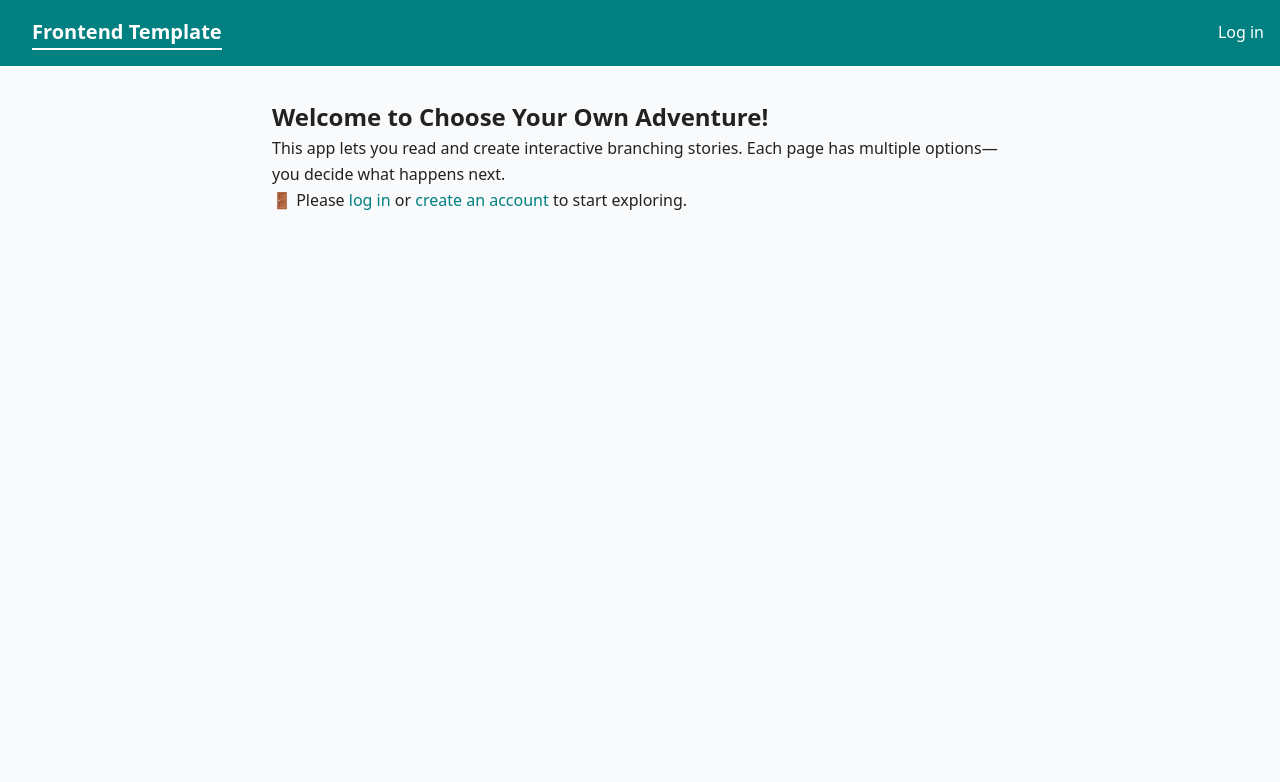
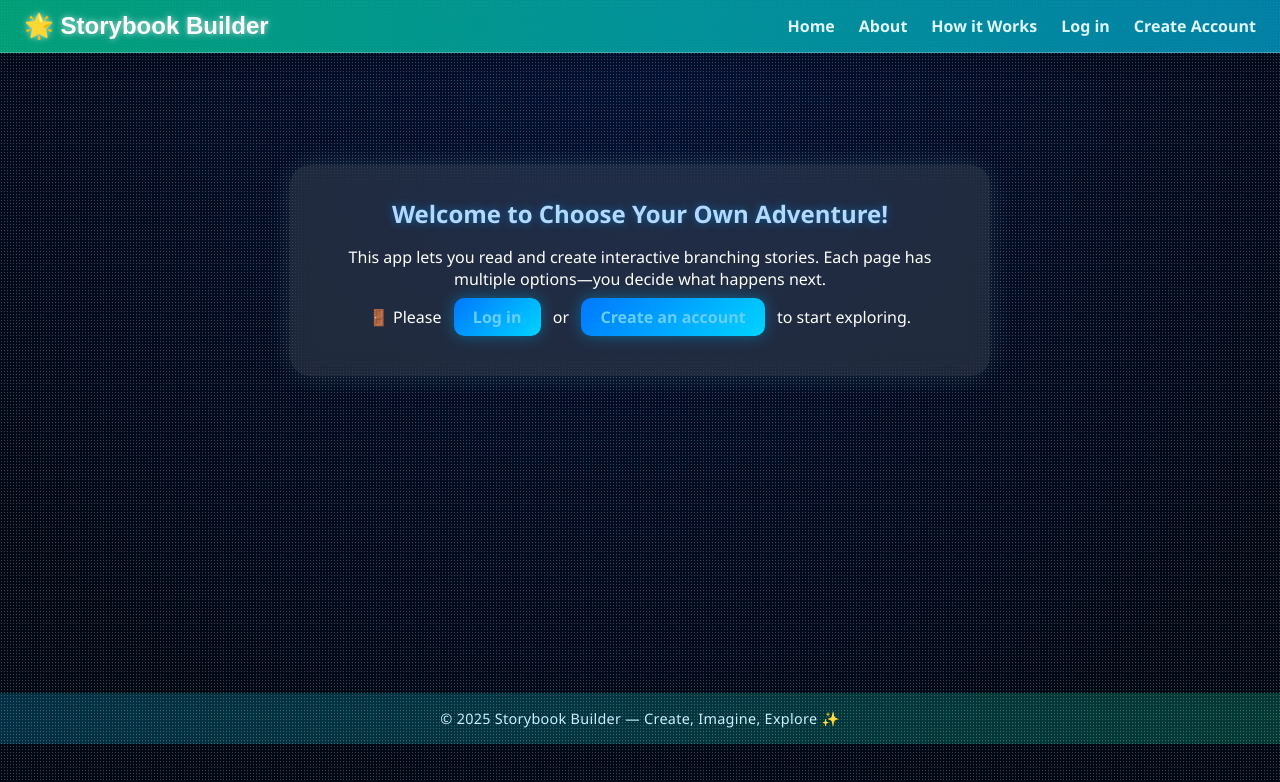
Before and after one commit to rafaelajohnson/capstone-frontend, a React (Vite) app: page / in a window 1280 px wide. Shown: the top 782 px of the page. Built offline with nearby package versions, Linux system fonts and the light colour scheme.

Commit message:
styling frontend.

```diff
--- a/src/App.jsx
+++ b/src/App.jsx
@@ -7,6 +7,8 @@ import Layout from "./layout/Layout";
 import Login from "./auth/Login";
 import Register from "./auth/Register";
 import Home from "./Home";
+import About from "./pages/About";
+import HowItWorks from "./pages/HowItWorks";
 
 // main story files
 import StoriesList from "./stories/StoriesList";
@@ -30,6 +32,8 @@ export default function App() {
         {/* auth pages */}
         <Route path="/register" element={<Register />} />
         <Route path="/login" element={<Login />} />
+        <Route path="/about" element={<About />} />
+        <Route path="/how-it-works" element={<HowItWorks />} />
 
         {/* story pages (the real user stories) */}
         <Route path="/stories" element={<StoriesList />} />
--- a/src/Home.jsx
+++ b/src/Home.jsx
@@ -6,20 +6,32 @@ export default function Home() {
   const { token } = useAuth();
 
   return (
-    <section>
+    <section className="floating-box">
       <h1>Welcome to Choose Your Own Adventure!</h1>
       <p>
         This app lets you read and create interactive branching stories. Each
         page has multiple options—you decide what happens next.
       </p>
+
       {token ? (
         <p>
-          🎉 You’re logged in! <Link to="/stories">View stories</Link> to begin.
+          🎉 You’re logged in!{" "}
+          <Link to="/stories" className="button">
+            View stories
+          </Link>{" "}
+          to begin.
         </p>
       ) : (
         <p>
-          🚪 Please <Link to="/login">log in</Link> or{" "}
-          <Link to="/register">create an account</Link> to start exploring.
+          🚪 Please{" "}
+          <Link to="/login" className="button">
+            Log in
+          </Link>{" "}
+          or{" "}
+          <Link to="/register" className="button">
+            Create an account
+          </Link>{" "}
+          to start exploring.
         </p>
       )}
     </section>
--- a/src/auth/Login.jsx
+++ b/src/auth/Login.jsx
@@ -1,32 +1,30 @@
+// src/auth/Login.jsx
 import { useState } from "react";
 import { Link, useNavigate } from "react-router-dom";
 import { useAuth } from "./AuthContext";
 
 /** A form that lets an existing user log in */
 export default function Login() {
-  const { login } = useAuth(); // hook into auth context to call backend
-  const navigate = useNavigate(); // redirect after successful login
-
+  const { login } = useAuth(); // same context hook
+  const navigate = useNavigate();
   const [error, setError] = useState(null);
 
-  // Handle form submission
   const onLogin = async (formData) => {
     const username = formData.get("username");
     const password = formData.get("password");
 
     try {
-      // Send credentials to backend /auth/login
       await login({ username, password });
-      navigate("/"); // go back to homepage once logged in
+      navigate("/");
     } catch (e) {
-      setError(e.message); // show error if login fails
+      setError(e.message);
     }
   };
 
   return (
-    <>
+    <div className="floating-box">
       <h1>Log in to your account</h1>
-      {/* form uses action instead of onSubmit, which plays nice with React Router */}
+
       <form action={onLogin}>
         <label>
           Username
@@ -39,7 +37,13 @@ export default function Login() {
         <button>Login</button>
         {error && <output>{error}</output>}
       </form>
-      <Link to="/register">Need an account? Register here.</Link>
-    </>
+
+      <p style={{ marginTop: "1rem" }}>
+        Need an account?{" "}
+        <Link to="/register" className="button">
+          Register here
+        </Link>
+      </p>
+    </div>
   );
 }
--- a/src/index.css
+++ b/src/index.css
@@ -1,110 +1,146 @@
-/* Base reset for consistency */
+/* === GLOBAL RESET & FONTS === */
 * {
   box-sizing: border-box;
   margin: 0;
   padding: 0;
-  font-family: system-ui, sans-serif;
 }
 
+html,
 body {
-  background: #f9fafb;
-  color: #222;
-  line-height: 1.6;
-  padding: 0;
-  margin: 0;
+  height: 100%;
+  font-family: 'Segoe UI', system-ui, sans-serif;
+  background: radial-gradient(circle at top, #001133, #000814 80%);
+  color: #f0f0f0;
+  overflow-x: hidden;
+  display: flex;
+  flex-direction: column;
 }
 
-/* Navbar styling */
-#navbar {
+/* === FIX: Prevent content duplication below footer === */
+#root {
   display: flex;
-  justify-content: space-between;
-  align-items: center;
-  background: teal;
-  padding: 1rem;
-  color: white;
+  flex-direction: column;
+  min-height: 100vh;
 }
 
-#navbar a {
-  color: white;
-  text-decoration: none;
-  margin-left: 1rem;
+main {
+  flex: 1;
 }
 
-#navbar a.active {
-  border-bottom: 2px solid white;
+/* === TWINKLING BACKGROUND EFFECT === */
+body::before,
+body::after {
+  content: "";
+  position: fixed;
+  top: 0;
+  left: 0;
+  width: 200%;
+  height: 200%;
+  background: radial-gradient(white 1px, transparent 1px);
+  background-size: 3px 3px;
+  opacity: 0.1;
+  animation: twinkle 6s infinite alternate;
+  pointer-events: none;
+  z-index: 0;
 }
 
-#brand {
-  font-weight: bold;
-  font-size: 1.25rem;
+@keyframes twinkle {
+  0% {
+    opacity: 0.05;
+    transform: translateY(0);
+  }
+  100% {
+    opacity: 0.15;
+    transform: translateY(-20px);
+  }
 }
 
-/* Layout spacing */
-main {
+/* === PAGE LAYOUT === */
+section,
+div.floating-box {
+  position: relative;
+  z-index: 1;
   padding: 2rem;
-  max-width: 800px;
-  margin: 0 auto;
+  max-width: 700px;
+  margin: 4rem auto;
+  border-radius: 20px;
+  background: rgba(255, 255, 255, 0.1); /* transparent glassy box */
+  box-shadow: 0 0 25px rgba(255, 255, 255, 0.1),
+    0 0 40px rgba(0, 200, 255, 0.05);
+  backdrop-filter: blur(12px);
+  color: #fff;
+  text-align: center;
 }
 
-/* Form styling */
-form {
-  display: flex;
-  flex-direction: column;
-  gap: 1rem;
-  margin-top: 1rem;
+/* === HEADINGS === */
+h1,
+h2,
+h3 {
+  margin-bottom: 1rem;
+  color: #b3d9ff;
+  text-shadow: 0 0 8px rgba(0, 150, 255, 0.5);
+}
+
+/* === LINKS & BUTTONS === */
+a,
+button {
+  color: #fff;
+  text-decoration: none;
+  font-weight: 600;
+  transition: all 0.3s ease;
+}
+
+button,
+.button,
+a.button {
+  display: inline-block;
+  padding: 0.5rem 1.2rem;
+  margin: 0.5rem;
+  border-radius: 10px;
+  background: linear-gradient(135deg, #0077ff, #00d4ff);
+  box-shadow: 0 0 15px rgba(0, 180, 255, 0.4);
+  border: none;
+  cursor: pointer;
+}
+
+button:hover,
+.button:hover {
+  transform: translateY(-2px);
+  box-shadow: 0 0 25px rgba(0, 200, 255, 0.7);
+}
+
+/* === INPUT FIELDS === */
+input {
+  display: block;
+  width: 100%;
+  margin: 0.5rem 0 1rem;
+  padding: 0.6rem;
+  border-radius: 8px;
+  border: 1px solid #333;
+  background: rgba(255, 255, 255, 0.2);
+  color: #fff;
 }
 
 label {
-  display: flex;
-  flex-direction: column;
-  font-weight: 500;
+  font-weight: bold;
+  display: block;
+  text-align: left;
 }
 
-input,
-textarea {
-  padding: 0.5rem;
-  border: 1px solid #ccc;
-  border-radius: 6px;
-  font-size: 1rem;
+/* === LINKS THAT LOOK LIKE TEXT === */
+p a {
+  color: #66cfff;
 }
 
-button {
-  padding: 0.5rem 1rem;
-  background: teal;
-  color: white;
-  border: none;
-  border-radius: 6px;
-  cursor: pointer;
-  font-size: 1rem;
+p a:hover {
+  text-decoration: underline;
 }
 
-button:disabled {
-  background: gray;
-  cursor: not-allowed;
+/* === SMALL RESPONSIVE TOUCHES === */
+@media (max-width: 600px) {
+  div.floating-box,
+  section {
+    margin: 2rem 1rem;
+    padding: 1.5rem;
+  }
 }
-
-output,
-p.error {
-  color: crimson;
-  font-weight: bold;
-}
-
-/* List styling */
-ul {
-  margin-top: 1rem;
-  list-style: none;
-  padding-left: 0;
-}
-
-ul li {
-  margin-bottom: 0.5rem;
-}
-
-a {
-  color: teal;
-  text-decoration: none;
-}
-
-a:hover {
-  text-decoration: underline;
-}
--- a/src/layout/Navbar.jsx
+++ b/src/layout/Navbar.jsx
@@ -1,31 +1,132 @@
-import { NavLink } from "react-router-dom";
+// Layout wraps around all pages — handles nav + page container
+import { Outlet, Link } from "react-router-dom";
 import { useAuth } from "../auth/AuthContext";
 
-/**
- * Navbar shows links at the top of every page.
- * It changes depending on whether the user is logged in.
- */
-export default function Navbar() {
+export default function Layout() {
   const { token, logout } = useAuth();
-  // token = are we logged in?
-  // logout = clears token + session so user is out
 
   return (
-    <header id="navbar">
-      {/* Brand logo/name always links back to home */}
-      <NavLink id="brand" to="/">
-        <p>Frontend Template</p>
-      </NavLink>
+    <>
+      {/* 🌈 Floating glassy navbar */}
+      <nav
+        style={{
+          position: "sticky",
+          top: "0",
+          zIndex: 100,
+          background:
+            "linear-gradient(90deg, rgba(0,255,179,0.6), rgba(0,204,255,0.6))",
+          backdropFilter: "blur(12px)",
+          borderBottom: "1px solid rgba(255,255,255,0.25)",
+          padding: "0.75rem 1.5rem",
+          display: "flex",
+          justifyContent: "space-between",
+          alignItems: "center",
+          boxShadow: "0 8px 20px rgba(0,0,0,0.15)",
+        }}
+      >
+        <Link
+          to="/"
+          style={{
+            fontFamily: "'Comic Neue', 'Poppins', sans-serif",
+            fontSize: "1.5rem",
+            fontWeight: "bold",
+            color: "#ffffff",
+            textShadow: "0 0 6px rgba(255,255,255,0.7)",
+            textDecoration: "none",
+          }}
+        >
+          🌟 Storybook Builder
+        </Link>
 
-      <nav>
-        {token ? (
-          // if logged in → show logout button
-          <button onClick={logout}>Log out</button>
-        ) : (
-          // if not logged in → show login link
-          <NavLink to="/login">Log in</NavLink>
-        )}
+        <div style={{ display: "flex", gap: "1.5rem", alignItems: "center" }}>
+          <NavLink to="/">Home</NavLink>
+          <NavLink to="/about">About</NavLink>
+          <NavLink to="/how-it-works">How it Works</NavLink>
+
+          {token ? (
+            <>
+              <NavLink to="/stories">My Stories</NavLink>
+              <button
+                onClick={logout}
+                style={{
+                  background:
+                    "linear-gradient(90deg, #ff8a65, #ff7043, #ff5722)",
+                  color: "white",
+                  border: "none",
+                  padding: "0.5rem 1rem",
+                  borderRadius: "10px",
+                  fontWeight: "600",
+                  cursor: "pointer",
+                  boxShadow: "0 2px 5px rgba(0,0,0,0.2)",
+                  transition: "transform 0.2s ease, box-shadow 0.3s ease",
+                }}
+                onMouseEnter={(e) => {
+                  e.target.style.transform = "scale(1.05)";
+                  e.target.style.boxShadow = "0 4px 8px rgba(0,0,0,0.3)";
+                }}
+                onMouseLeave={(e) => {
+                  e.target.style.transform = "scale(1)";
+                  e.target.style.boxShadow = "0 2px 5px rgba(0,0,0,0.2)";
+                }}
+              >
+                Log out
+              </button>
+            </>
+          ) : (
+            <>
+              <NavLink to="/login">Log in</NavLink>
+              <NavLink to="/register">Create Account</NavLink>
+            </>
+          )}
+        </div>
       </nav>
-    </header>
+
+      {/* main body with a soft fade-in */}
+      <main
+        style={{
+          padding: "3rem 2rem",
+          minHeight: "80vh",
+          color: "#fff",
+          animation: "fadeIn 1s ease-in-out",
+        }}
+      >
+        <Outlet />
+      </main>
+
+      {/* 🌙 soft footer */}
+      <footer
+        style={{
+          textAlign: "center",
+          padding: "1rem",
+          background:
+            "linear-gradient(90deg, rgba(0,204,255,0.2), rgba(0,255,179,0.2))",
+          fontSize: "0.9rem",
+          color: "#cceeff",
+          letterSpacing: "0.3px",
+        }}
+      >
+        © 2025 Storybook Builder — Create, Imagine, Explore ✨
+      </footer>
+    </>
   );
 }
+
+/** Little helper for cleaner links + hover glow */
+function NavLink({ to, children }) {
+  return (
+    <Link
+      to={to}
+      style={{
+        color: "#e0f7fa",
+        textDecoration: "none",
+        fontWeight: "600",
+        fontSize: "1rem",
+        transition: "all 0.3s ease",
+      }}
+      onMouseEnter={(e) => (e.target.style.color = "#ffffff")}
+      onMouseLeave={(e) => (e.target.style.color = "#e0f7fa")}
+    >
+      {children}
+    </Link>
+  );
+}
--- /dev/null
+++ b/src/pages/HowItWorks.jsx
@@ -0,0 +1,16 @@
+export default function HowItWorks() {
+    return (
+      <div className="floating-box">
+        <h1>How It Works</h1>
+        <ol style={{ textAlign: "left" }}>
+          <li>👩‍💻 Create an account or log in.</li>
+          <li>✏️ Write your story’s title and theme.</li>
+          <li>🌟 Add pages and choose what happens next.</li>
+          <li>🧭 Readers pick paths and explore your world!</li>
+        </ol>
+        <p>
+          Every story starts with one idea, let’s see where yours takes you!
+        </p>
+      </div>
+    );
+  }
```
Also changed, not shown: src/pages/About.jsx (added, +15 -0 lines), src/stories/NewStoryForm.jsx (+30 -52 lines), src/stories/StoryDetail.jsx (+20 -60 lines).
